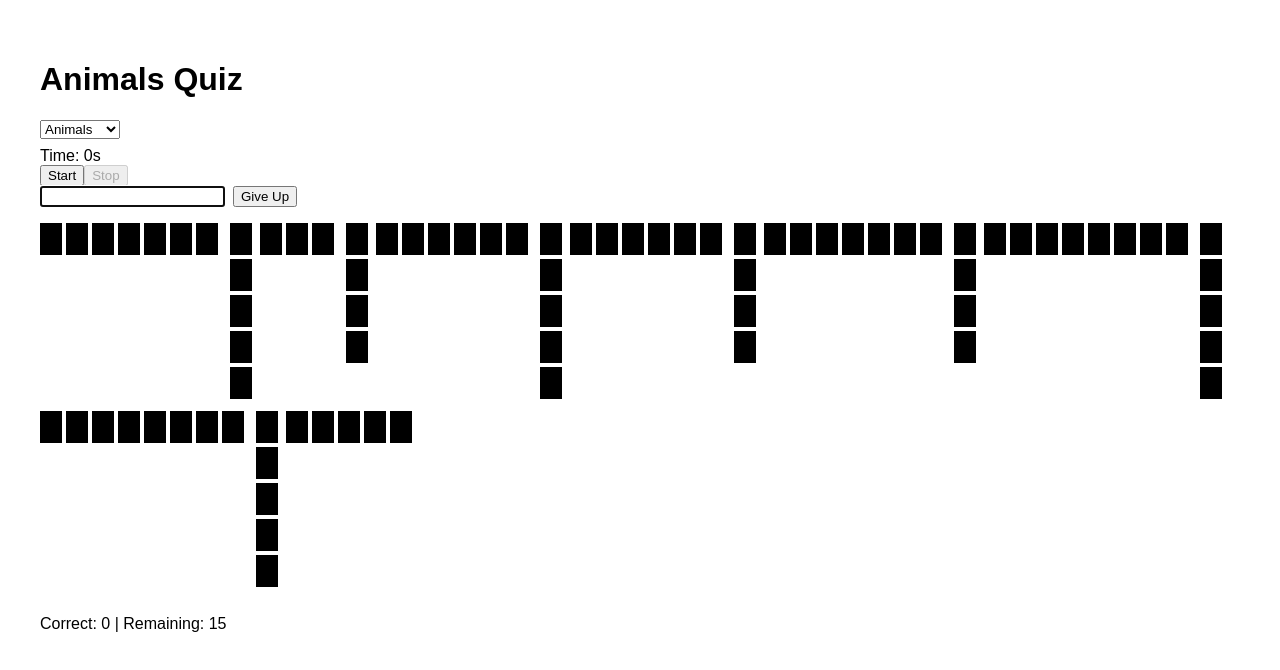
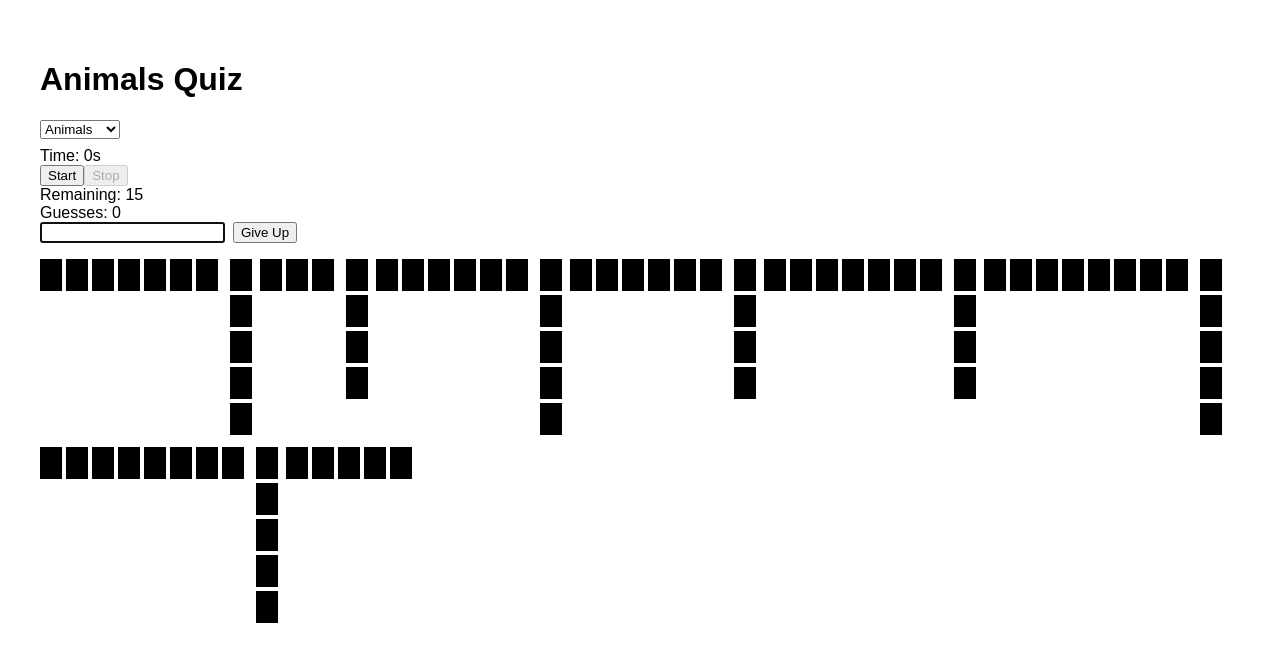
Before and after one commit to ahoff-git/Quizzler, a Next.js app: page / in a window 1280 px wide. Shown: the top 670 px of the page. Built offline with nearby package versions, Linux system fonts and the light colour scheme.

Commit message:
feat: add stats component

```diff
--- a/app/page.tsx
+++ b/app/page.tsx
@@ -1,7 +1,7 @@
 'use client';
 
 import { useEffect, useRef, useState } from 'react';
-import Timer from '../components/Timer';
+import Stats from '../components/Stats';
 import HiddenAnswer from '../components/HiddenAnswer';
 import { QUIZZES, QuizKey } from '../quizzes';
 
@@ -36,6 +36,8 @@ export default function Page() {
     setGuess('');
   };
 
+  const remaining = revealed ? 0 : quizItems.length - guessed.length;
+
   return (
     <main>
       <h1>{quizKey.charAt(0).toUpperCase() + quizKey.slice(1)} Quiz</h1>
@@ -50,7 +52,7 @@ export default function Page() {
           </option>
         ))}
       </select>
-      <Timer />
+      <Stats remaining={remaining} guesses={guessed.length} />
       <form onSubmit={handleSubmit}>
         <input
           ref={inputRef}
@@ -90,10 +92,6 @@ export default function Page() {
           );
         })}
       </div>
-      <p>
-        Correct: {guessed.length} | Remaining:{' '}
-        {revealed ? 0 : quizItems.length - guessed.length}
-      </p>
       {revealed && <p>You gave up! Answers revealed.</p>}
     </main>
   );
--- /dev/null
+++ b/components/RemainingAnswers.tsx
@@ -0,0 +1,9 @@
+'use client';
+
+interface RemainingAnswersProps {
+  remaining: number;
+}
+
+export default function RemainingAnswers({ remaining }: RemainingAnswersProps) {
+  return <div>Remaining: {remaining}</div>;
+}
--- /dev/null
+++ b/components/Stats.tsx
@@ -0,0 +1,20 @@
+'use client';
+
+import Timer from './Timer';
+import RemainingAnswers from './RemainingAnswers';
+import TotalGuesses from './TotalGuesses';
+
+interface StatsProps {
+  remaining: number;
+  guesses: number;
+}
+
+export default function Stats({ remaining, guesses }: StatsProps) {
+  return (
+    <div>
+      <Timer />
+      <RemainingAnswers remaining={remaining} />
+      <TotalGuesses total={guesses} />
+    </div>
+  );
+}
--- /dev/null
+++ b/components/TotalGuesses.tsx
@@ -0,0 +1,9 @@
+'use client';
+
+interface TotalGuessesProps {
+  total: number;
+}
+
+export default function TotalGuesses({ total }: TotalGuessesProps) {
+  return <div>Guesses: {total}</div>;
+}
```
